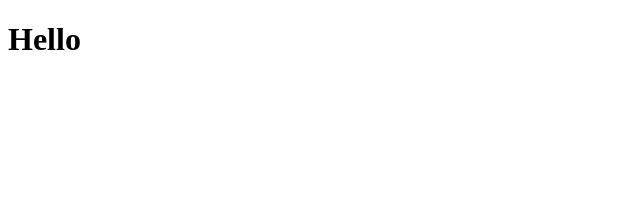
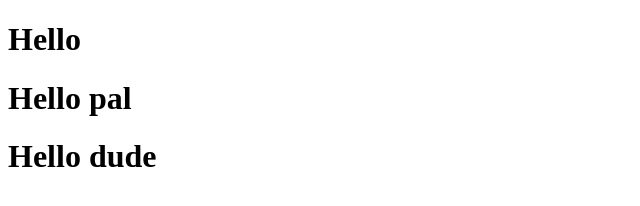
Before and after one commit to nate343/myproject, a plain HTML site: page index.html in a window 1280 px wide. Shown: the whole page, without its empty margins (0-640 px from the left). Drawn offline with Linux system fonts and the light colour scheme.

Commit message:
add hello

```diff
--- a/index.html
+++ b/index.html
@@ -7,5 +7,7 @@
 </head>
 <body>
     <h1>Hello</h1>
+    <h1>Hello pal</h1>
+    <h1>Hello dude</h1>
 </body>
 </html>
```
